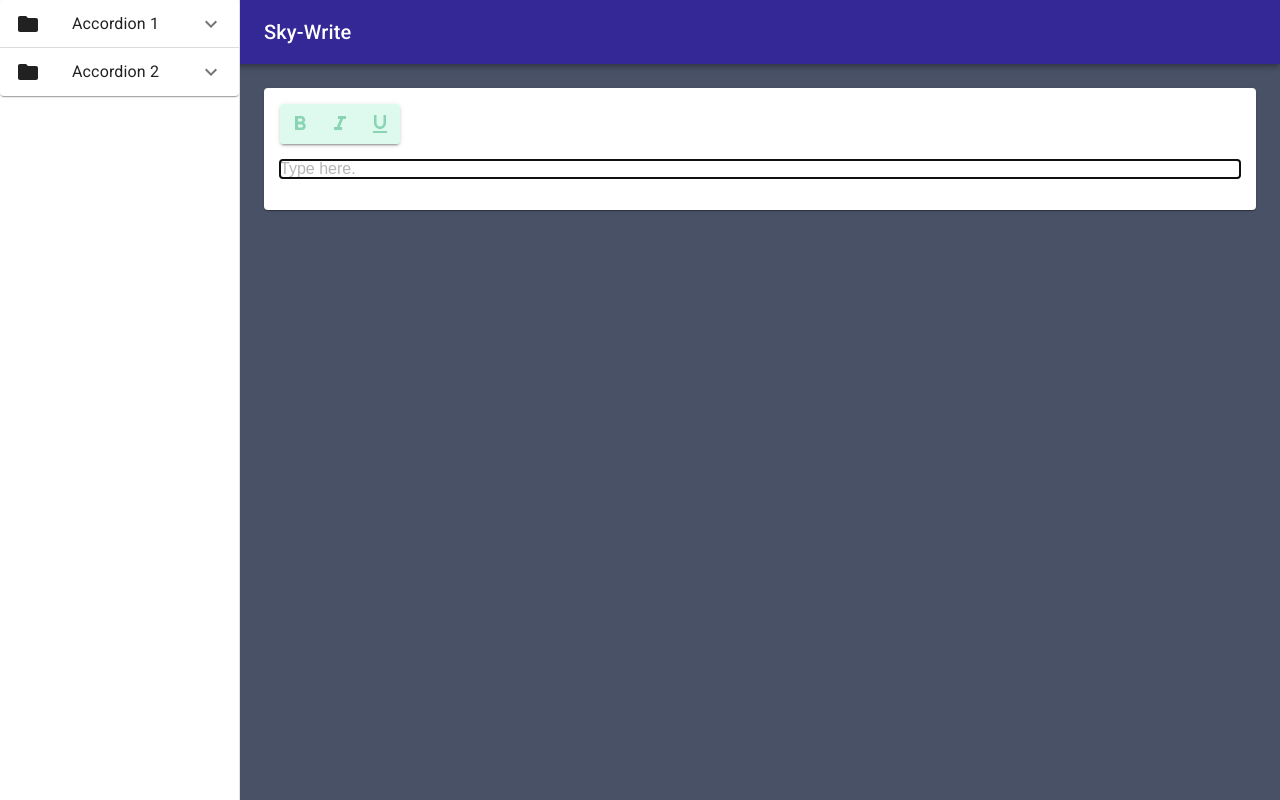
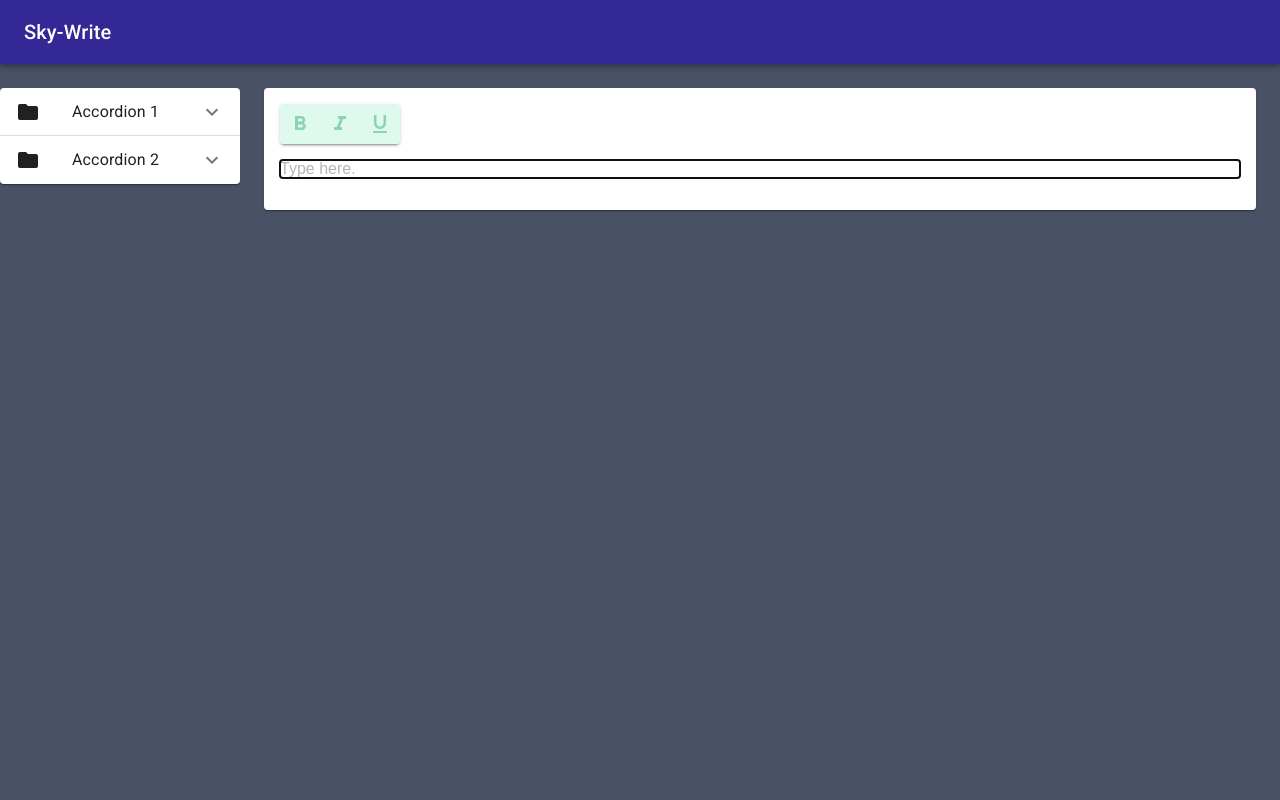
Before and after one commit to davidhammaker/SkyWriteUI, a React (Create React App) app: page / in a window 1280 px wide. Built offline with nearby package versions, Linux system fonts and the light colour scheme.

Commit message:
Refine drawer

```diff
--- a/src/App.js
+++ b/src/App.js
@@ -3,7 +3,6 @@ import Box from "@mui/material/Box";
 import Paper from "@mui/material/Paper";
 import SkySlateBox from "./components/SkySlateBox";
 import NavBarAndDrawer, { drawerWidth } from "./components/NavBarAndDrawer";
-import theme from "./components/utils/theme";
 
 const App = () => {
   return (
@@ -15,7 +14,6 @@ const App = () => {
           px: 3,
           py: 11,
           width: { sm: `calc(100% - ${drawerWidth}px)` },
-          backgroundColor: theme.secondaryDark,
         }}
       >
         <Paper>
--- a/src/components/NavBarAndDrawer.js
+++ b/src/components/NavBarAndDrawer.js
@@ -112,12 +112,7 @@ const NavBarAndDrawer = (props) => {
           >
             <MenuIcon sx={{ color: "#fff" }} />
           </IconButton>
-          <Typography
-            sx={{ ml: { sm: `${drawerWidth}px` } }}
-            variant="h6"
-            noWrap
-            component="div"
-          >
+          <Typography variant="h6" noWrap component="div">
             Sky-Write
           </Typography>
         </Toolbar>
@@ -127,6 +122,12 @@ const NavBarAndDrawer = (props) => {
         sx={{ width: { sm: drawerWidth }, flexShrink: { sm: 0 } }}
       >
         <Drawer
+          PaperProps={{
+            sx: {
+              backgroundColor: theme.secondaryDark,
+              border: 0,
+            },
+          }}
           container={container}
           variant="temporary"
           open={mobileOpen}
@@ -143,6 +144,13 @@ const NavBarAndDrawer = (props) => {
           {drawer}
         </Drawer>
         <Drawer
+          PaperProps={{
+            sx: {
+              mt: "5.5em",
+              backgroundColor: theme.secondaryDark,
+              border: 0,
+            },
+          }}
           variant="permanent"
           sx={{
             display: { xs: "none", sm: "block" },
```
